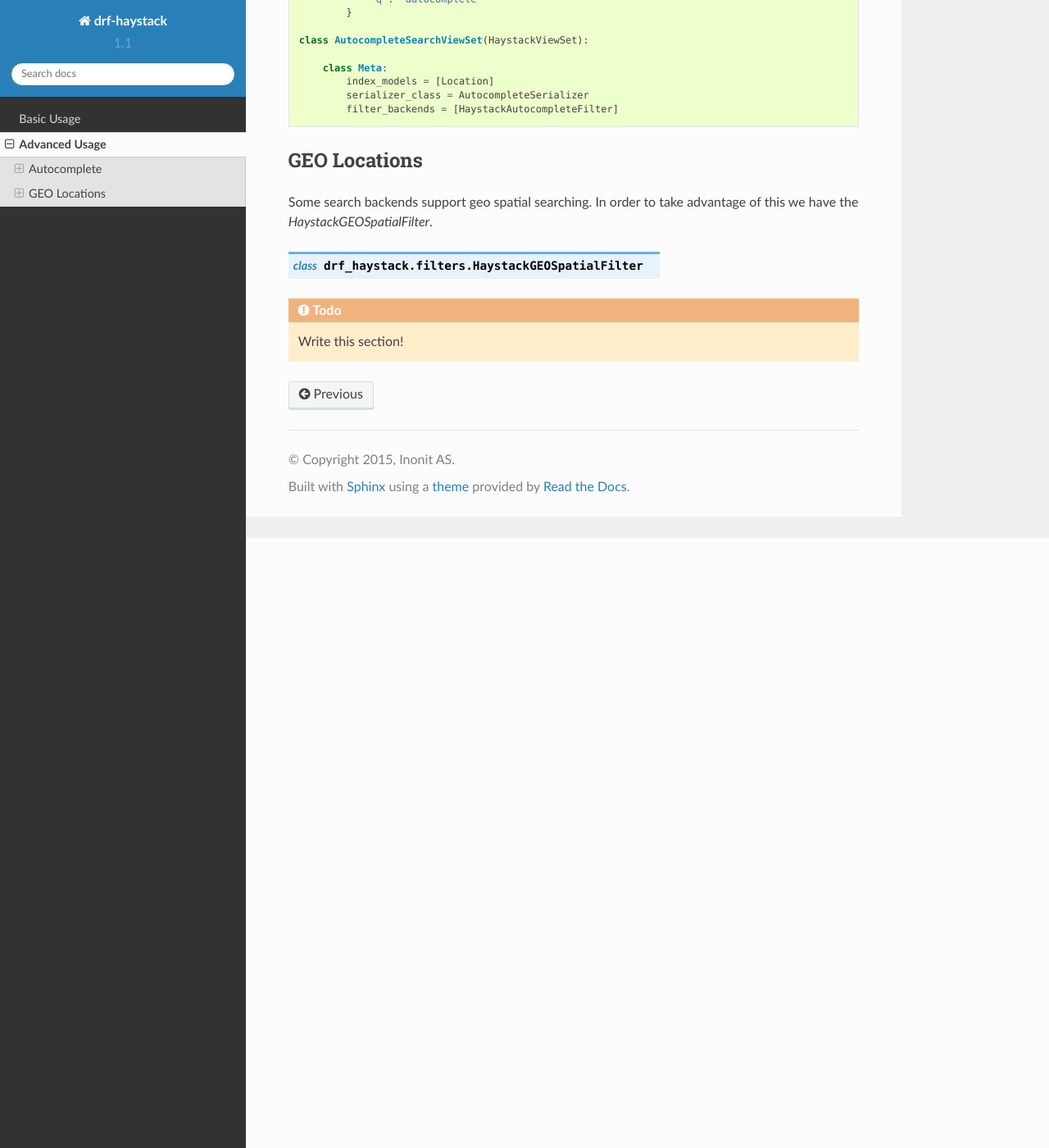
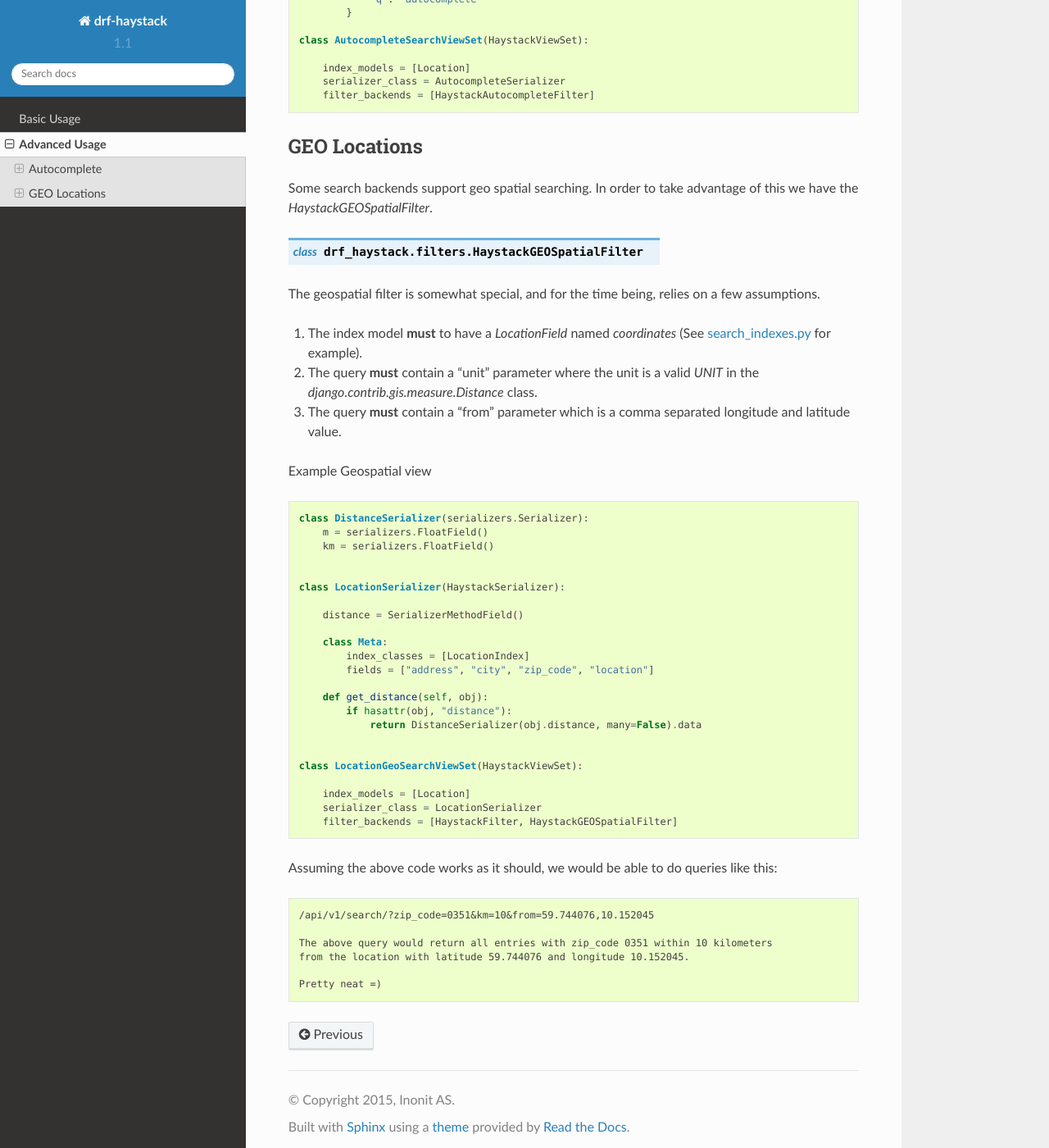
Before and after one commit to rhblind/drf-haystack, a Sphinx documentation site: the page built from docs/advanced_usage.rst, in a window 1280 px wide and 1400 px high, scrolled down 744 px. Shown: the whole window at 82% size. Built offline with Sphinx 7.4.7 and the Read the Docs theme 2.0.0, drawn with Linux system fonts in a browser that asks for light colours; some of the changed text lies outside the part shown.

Commit message:
updated docs with GeoSpatial example

```diff
--- a/docs/advanced_usage.rst
+++ b/docs/advanced_usage.rst
@@ -56,4 +55,50 @@ have the `HaystackGEOSpatialFilter`.
 
 .. class:: drf_haystack.filters.HaystackGEOSpatialFilter
 
-.. todo:: Write this section!
+
+The geospatial filter is somewhat special, and for the time being, relies on a few assumptions.
+
+#. The index model **must** to have a `LocationField` named `coordinates` (See :ref:`search-index-example-label` for example).
+#. The query **must** contain a "unit" parameter where the unit is a valid `UNIT` in the `django.contrib.gis.measure.Distance` class.
+#. The query **must** contain a "from" parameter which is a comma separated longitude and latitude value.
+
+
+Example Geospatial view
+
+.. code-block:: python
+
+    class DistanceSerializer(serializers.Serializer):
+        m = serializers.FloatField()
+        km = serializers.FloatField()
+
+
+    class LocationSerializer(HaystackSerializer):
+
+        distance = SerializerMethodField()
+
+        class Meta:
+            index_classes = [LocationIndex]
+            fields = ["address", "city", "zip_code", "location"]
+
+        def get_distance(self, obj):
+            if hasattr(obj, "distance"):
+                return DistanceSerializer(obj.distance, many=False).data
+
+
+    class LocationGeoSearchViewSet(HaystackViewSet):
+
+        index_models = [Location]
+        serializer_class = LocationSerializer
+        filter_backends = [HaystackFilter, HaystackGEOSpatialFilter]
+
+
+Assuming the above code works as it should, we would be able to do queries like this:
+
+.. code-block:: none
+
+    /api/v1/search/?zip_code=0351&km=10&from=59.744076,10.152045
+
+    The above query would return all entries with zip_code 0351 within 10 kilometers
+    from the location with latitude 59.744076 and longitude 10.152045.
+
+    Pretty neat =)
```
Also changed, not shown: other parts of docs/advanced_usage.rst (+4 -5 lines).
